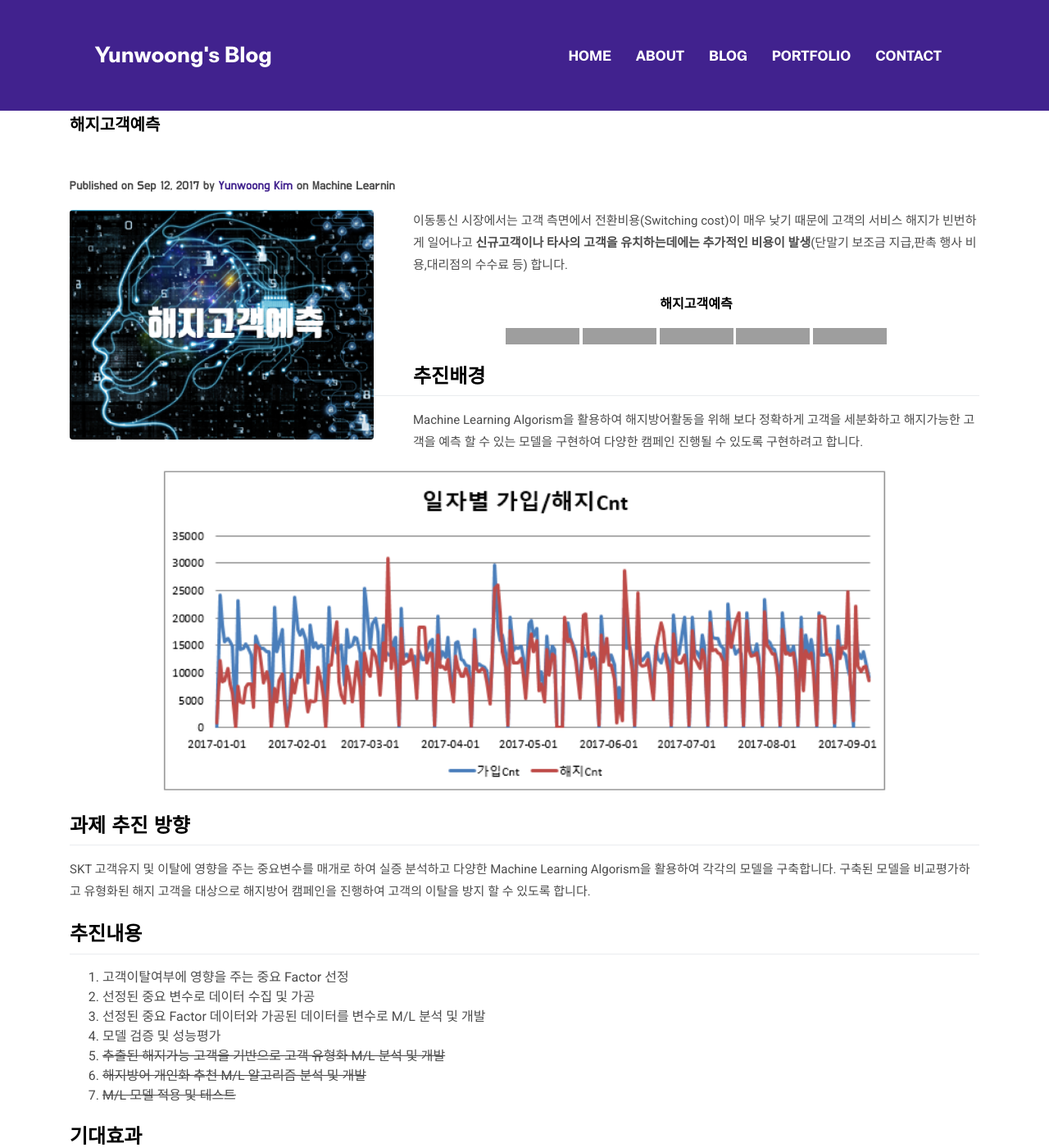
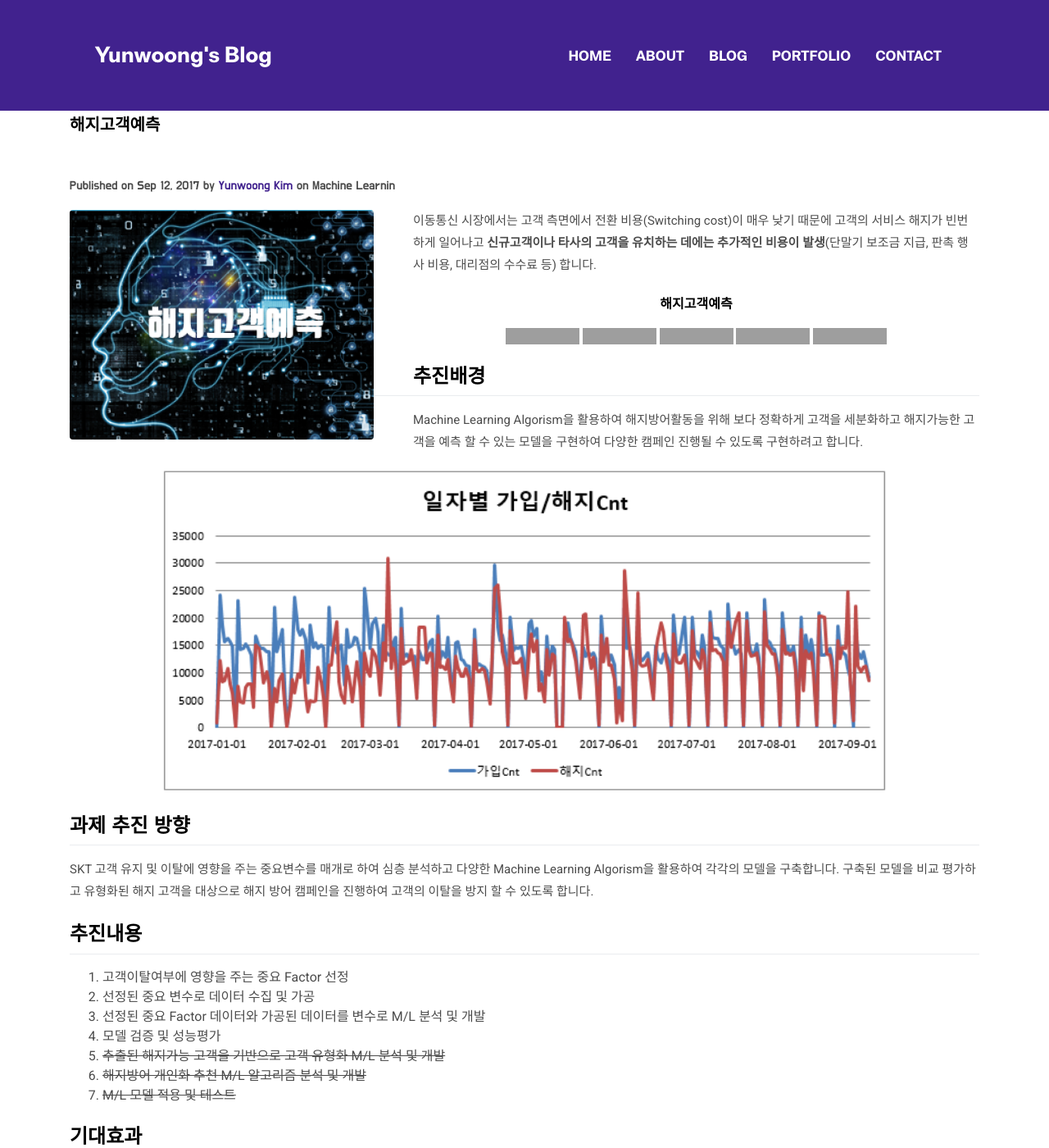
Before and after one commit to yunwoong7/yunwoong7.github.io, a Jekyll site: the page built from _portfolio/2017-09-12-predicting_customers_withdrawn.markdown, in a window 1280 px wide and 1400 px high, scrolled down 528 px. Shown: the whole window at 82% size. Built offline with Jekyll 4.4.1, drawn with Linux system fonts in a browser that asks for light colours; grey boxes are pictures that could not be loaded.

Commit message:
해지고객예측 페이지 업로드

```diff
--- a/_portfolio/2017-09-12-predicting_customers_withdrawn.markdown
+++ b/_portfolio/2017-09-12-predicting_customers_withdrawn.markdown
@@ -8,7 +8,7 @@ tags:   ["Machine Learnin"]
 typora-root-url: ..
 ---
 
-이동통신 시장에서는 고객 측면에서 전환비용(Switching cost)이 매우 낮기 때문에 고객의 서비스 해지가 빈번하게 일어나고 **신규고객이나 타사의 고객을 유치하는데에는 추가적인 비용이 발생**(단말기 보조금 지급,판촉 행사 비용,대리점의 수수료 등) 합니다.
+이동통신 시장에서는 고객 측면에서 전환 비용(Switching cost)이 매우 낮기 때문에 고객의 서비스 해지가 빈번하게 일어나고 **신규고객이나 타사의 고객을 유치하는 데에는 추가적인 비용이 발생**(단말기 보조금 지급, 판촉 행사 비용, 대리점의 수수료 등) 합니다.
 
 <h4 align="center">
   해지고객예측
@@ -36,7 +36,7 @@ Machine Learning Algorism을 활용하여 해지방어활동을 위해 보다
 
 ## 과제 추진 방향
 
-SKT 고객유지 및 이탈에 영향을 주는 중요변수를 매개로 하여 실증 분석하고 다양한 Machine Learning Algorism을 활용하여 각각의 모델을 구축합니다. 구축된 모델을 비교평가하고 유형화된 해지 고객을 대상으로 해지방어 캠페인을 진행하여 고객의 이탈을 방지 할 수 있도록 합니다.
+SKT 고객 유지 및 이탈에 영향을 주는 중요변수를 매개로 하여 심층 분석하고 다양한 Machine Learning Algorism을 활용하여 각각의 모델을 구축합니다. 구축된 모델을 비교 평가하고 유형화된 해지 고객을 대상으로 해지 방어 캠페인을 진행하여 고객의 이탈을 방지 할 수 있도록 합니다.
 
 
 
```
